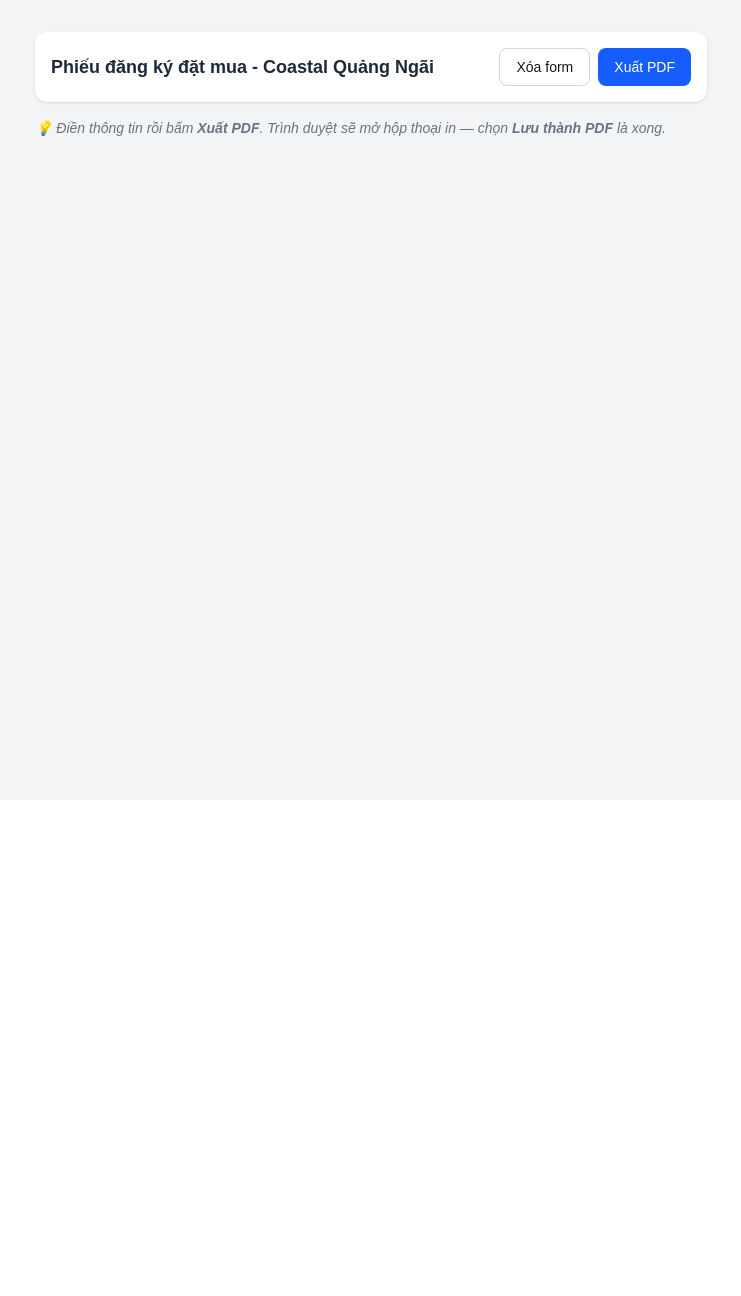
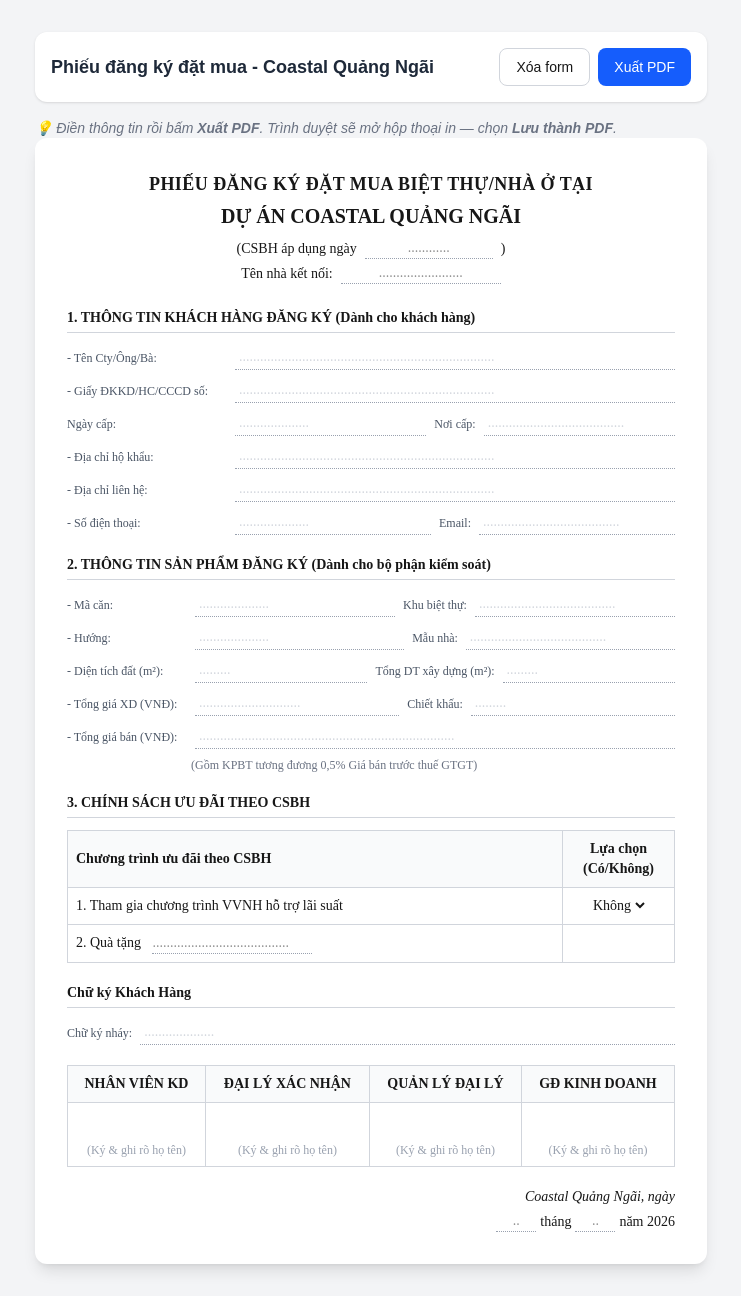
Before and after one commit to nguyenlebao02/bieumau-hcoastal, a Next.js app: page / in a window 1280 px wide. Shown: the whole page, without its empty margins (269-1010 px from the left). Before the commit the page ends 800 px from the top, so only its background shows below. Built offline with nearby package versions, Linux system fonts and the light colour scheme.

Commit message:
fix: restore editable form + print view
- Screen: editable inputs with no-print class
- Print: read-only filled values with print-only class
- window.print() for PDF export

```diff
--- a/src/app/page.tsx
+++ b/src/app/page.tsx
@@ -3,30 +3,12 @@
 import { useState, useRef } from "react";
 
 interface FormData {
-  csbhDate: string;
-  tenNhaKetNoi: string;
-  tenKhachHang: string;
-  giayToSo: string;
-  ngayCap: string;
-  noiCap: string;
-  diaChiHoKhau: string;
-  diaChiLienHe: string;
-  soDienThoai: string;
-  email: string;
-  maCan: string;
-  khuBietThu: string;
-  huong: string;
-  mauNha: string;
-  dienTichDat: string;
-  tongDienTichXayDung: string;
-  tongGiaXayDung: string;
-  chietKhau: string;
-  tongGiaBan: string;
-  vvnhLaiSuat: string;
-  quaTang: string;
-  chuKyNhay: string;
-  ngayKy: string;
-  thangKy: string;
+  csbhDate: string; tenNhaKetNoi: string; tenKhachHang: string; giayToSo: string;
+  ngayCap: string; noiCap: string; diaChiHoKhau: string; diaChiLienHe: string;
+  soDienThoai: string; email: string; maCan: string; khuBietThu: string; huong: string;
+  mauNha: string; dienTichDat: string; tongDienTichXayDung: string; tongGiaXayDung: string;
+  chietKhau: string; tongGiaBan: string; vvnhLaiSuat: string; quaTang: string;
+  chuKyNhay: string; ngayKy: string; thangKy: string;
 }
 
 const emptyForm: FormData = {
@@ -38,12 +20,14 @@
   chuKyNhay: "", ngayKy: "", thangKy: "",
 };
 
+const inputClass = "w-full border-b border-dotted border-gray-400 bg-transparent px-1 py-0.5 text-sm focus:outline-none focus:border-blue-500 placeholder:text-gray-300";
+const labelClass = "text-xs font-medium text-gray-600 whitespace-nowrap";
+
+const labelPrint = "text-xs font-medium text-gray-600 whitespace-nowrap print:text-black";
 const inputPrint = "border-b border-dotted border-gray-400 bg-transparent px-1 py-0.5 text-sm min-w-[80px] print:text-black print:border-black";
-const labelPrint = "text-xs font-medium text-gray-600 whitespace-nowrap print:text-black";
 
 export default function Home() {
   const [form, setForm] = useState<FormData>(emptyForm);
-  const formRef = useRef<HTMLDivElement>(null);
   const [exporting, setExporting] = useState(false);
 
   const update = (field: keyof FormData, value: string) => {
@@ -51,18 +35,13 @@
   };
 
   const exportPDF = () => {
-    if (!formRef.current) return;
     setExporting(true);
-    window.print();
-    setTimeout(() => setExporting(false), 500);
+    setTimeout(() => { window.print(); setTimeout(() => setExporting(false), 500); }, 100);
   };
 
-  const inputClass = "w-full border-b border-dotted border-gray-400 bg-transparent px-1 py-0.5 text-sm focus:outline-none focus:border-blue-500 placeholder:text-gray-300";
-  const labelClass = "text-xs font-medium text-gray-600 whitespace-nowrap";
-
   return (
-    <div className="min-h-screen bg-gray-100 py-8 px-4">
-      {/* Form */}
+    <div className="min-h-screen bg-gray-100 py-8 px-4 print:bg-white print:py-0 print:px-0">
+      {/* HEADER BAR — hidden when printing */}
       <div className="max-w-2xl mx-auto space-y-4 no-print">
         <div className="bg-white rounded-xl shadow p-4 flex items-center justify-between sticky top-4 z-10">
           <h1 className="text-lg font-bold text-gray-800">Phiếu đăng ký đặt mua - Coastal Quảng Ngãi</h1>
@@ -74,12 +53,94 @@
           </div>
         </div>
         <p className="text-sm text-gray-500 italic">
-          💡 Điền thông tin rồi bấm <strong>Xuất PDF</strong>. Trình duyệt sẽ mở hộp thoại in — chọn <strong>Lưu thành PDF</strong> là xong.
+          💡 Điền thông tin rồi bấm <strong>Xuất PDF</strong>. Trình duyệt sẽ mở hộp thoại in — chọn <strong>Lưu thành PDF</strong>.
         </p>
       </div>
 
-      {/* PRINT VIEW — shown only when printing */}
-      <div ref={formRef} className="max-w-2xl mx-auto bg-white p-8 print-only" style={{ fontFamily: "Times New Roman, serif" }}>
+      {/* ========== SCREEN FORM (editable) — hidden when printing ========== */}
+      <div className="max-w-2xl mx-auto bg-white rounded-xl shadow-lg p-8 no-print" style={{ fontFamily: "Times New Roman, serif" }}>
+        <div className="text-center mb-6">
+          <h2 className="text-lg font-bold uppercase tracking-wide">Phiếu đăng ký đặt mua biệt thự/nhà ở tại</h2>
+          <h2 className="text-xl font-bold uppercase mt-1">Dự án Coastal Quảng Ngãi</h2>
+          <div className="flex justify-center items-center gap-2 mt-2 text-sm">
+            <span>(CSBH áp dụng ngày</span>
+            <input className="border-b border-dotted border-gray-400 w-32 text-center bg-transparent" value={form.csbhDate} onChange={(e) => update("csbhDate", e.target.value)} placeholder="............" />
+            <span>)</span>
+          </div>
+          <div className="flex justify-center items-center gap-2 mt-1 text-sm">
+            <span>Tên nhà kết nối:</span>
+            <input className="border-b border-dotted border-gray-400 w-40 text-center bg-transparent" value={form.tenNhaKetNoi} onChange={(e) => update("tenNhaKetNoi", e.target.value)} placeholder="........................" />
+          </div>
+        </div>
+
+        {/* SECTION 1 */}
+        <div className="mb-5">
+          <h3 className="text-sm font-bold mb-3 border-b border-gray-300 pb-1">1. THÔNG TIN KHÁCH HÀNG ĐĂNG KÝ (Dành cho khách hàng)</h3>
+          <div className="space-y-2 text-sm">
+            <div className="flex items-center gap-2"><span className={labelClass + " min-w-[160px]"}>- Tên Cty/Ông/Bà:</span><input className={inputClass} value={form.tenKhachHang} onChange={(e) => update("tenKhachHang", e.target.value)} placeholder="........................................................................." /></div>
+            <div className="flex items-center gap-2"><span className={labelClass + " min-w-[160px]"}>- Giấy ĐKKD/HC/CCCD số:</span><input className={inputClass} value={form.giayToSo} onChange={(e) => update("giayToSo", e.target.value)} placeholder="........................................................................." /></div>
+            <div className="flex items-center gap-2"><span className={labelClass + " min-w-[160px]"}>Ngày cấp:</span><input className={inputClass + " w-40"} value={form.ngayCap} onChange={(e) => update("ngayCap", e.target.value)} placeholder="...................." /><span className={labelClass}>Nơi cấp:</span><input className={inputClass} value={form.noiCap} onChange={(e) => update("noiCap", e.target.value)} placeholder="......................................." /></div>
+            <div className="flex items-center gap-2"><span className={labelClass + " min-w-[160px]"}>- Địa chỉ hộ khẩu:</span><input className={inputClass} value={form.diaChiHoKhau} onChange={(e) => update("diaChiHoKhau", e.target.value)} placeholder="........................................................................." /></div>
+            <div className="flex items-center gap-2"><span className={labelClass + " min-w-[160px]"}>- Địa chỉ liên hệ:</span><input className={inputClass} value={form.diaChiLienHe} onChange={(e) => update("diaChiLienHe", e.target.value)} placeholder="........................................................................." /></div>
+            <div className="flex items-center gap-2"><span className={labelClass + " min-w-[160px]"}>- Số điện thoại:</span><input className={inputClass + " w-44"} value={form.soDienThoai} onChange={(e) => update("soDienThoai", e.target.value)} placeholder="...................." /><span className={labelClass}>Email:</span><input className={inputClass} value={form.email} onChange={(e) => update("email", e.target.value)} placeholder="......................................." /></div>
+          </div>
+        </div>
+
+        {/* SECTION 2 */}
+        <div className="mb-5">
+          <h3 className="text-sm font-bold mb-3 border-b border-gray-300 pb-1">2. THÔNG TIN SẢN PHẨM ĐĂNG KÝ (Dành cho bộ phận kiểm soát)</h3>
+          <div className="space-y-2 text-sm">
+            <div className="flex items-center gap-2"><span className={labelClass + " min-w-[120px]"}>- Mã căn:</span><input className={inputClass + " w-40"} value={form.maCan} onChange={(e) => update("maCan", e.target.value)} placeholder="...................." /><span className={labelClass}>Khu biệt thự:</span><input className={inputClass} value={form.khuBietThu} onChange={(e) => update("khuBietThu", e.target.value)} placeholder="......................................." /></div>
+            <div className="flex items-center gap-2"><span className={labelClass + " min-w-[120px]"}>- Hướng:</span><input className={inputClass + " w-40"} value={form.huong} onChange={(e) => update("huong", e.target.value)} placeholder="...................." /><span className={labelClass}>Mẫu nhà:</span><input className={inputClass} value={form.mauNha} onChange={(e) => update("mauNha", e.target.value)} placeholder="......................................." /></div>
+            <div className="flex items-center gap-2"><span className={labelClass + " min-w-[120px]"}>- Diện tích đất (m²):</span><input className={inputClass + " w-28"} value={form.dienTichDat} onChange={(e) => update("dienTichDat", e.target.value)} placeholder="........." /><span className={labelClass}>Tổng DT xây dựng (m²):</span><input className={inputClass + " w-28"} value={form.tongDienTichXayDung} onChange={(e) => update("tongDienTichXayDung", e.target.value)} placeholder="........." /></div>
+            <div className="flex items-center gap-2"><span className={labelClass + " min-w-[120px]"}>- Tổng giá XD (VNĐ):</span><input className={inputClass + " w-44"} value={form.tongGiaXayDung} onChange={(e) => update("tongGiaXayDung", e.target.value)} placeholder="............................." /><span className={labelClass}>Chiết khấu:</span><input className={inputClass + " w-28"} value={form.chietKhau} onChange={(e) => update("chietKhau", e.target.value)} placeholder="........." /></div>
+            <div className="flex items-center gap-2"><span className={labelClass + " min-w-[120px]"}>- Tổng giá bán (VNĐ):</span><input className={inputClass} value={form.tongGiaBan} onChange={(e) => update("tongGiaBan", e.target.value)} placeholder="........................................................................." /></div>
+            <p className="text-xs text-gray-500 ml-[124px]">(Gồm KPBT tương đương 0,5% Giá bán trước thuế GTGT)</p>
+          </div>
+        </div>
+
+        {/* SECTION 3 */}
+        <div className="mb-5">
+          <h3 className="text-sm font-bold mb-3 border-b border-gray-300 pb-1">3. CHÍNH SÁCH ƯU ĐÃI THEO CSBH</h3>
+          <table className="w-full text-sm border border-gray-300">
+            <thead><tr className="bg-gray-50"><th className="border border-gray-300 p-2 text-left">Chương trình ưu đãi theo CSBH</th><th className="border border-gray-300 p-2 text-center w-28">Lựa chọn (Có/Không)</th></tr></thead>
+            <tbody>
+              <tr><td className="border border-gray-300 p-2">1. Tham gia chương trình VVNH hỗ trợ lãi suất</td><td className="border border-gray-300 p-2 text-center"><select className="bg-transparent text-sm" value={form.vvnhLaiSuat} onChange={(e) => update("vvnhLaiSuat", e.target.value)}><option>Không</option><option>Có</option></select></td></tr>
+              <tr><td className="border border-gray-300 p-2">2. Quà tặng <input className="border-b border-dotted border-gray-400 w-40 ml-2 bg-transparent" value={form.quaTang} onChange={(e) => update("quaTang", e.target.value)} placeholder="......................................." /></td><td className="border border-gray-300 p-2"></td></tr>
+            </tbody>
+          </table>
+        </div>
+
+        {/* SIGNATURE */}
+        <div className="mb-5">
+          <h3 className="text-sm font-bold mb-3 border-b border-gray-300 pb-1">Chữ ký Khách Hàng</h3>
+          <div className="text-sm space-y-2">
+            <div className="flex items-center gap-2"><span className={labelClass}>Chữ ký nháy:</span><input className={inputClass + " w-40"} value={form.chuKyNhay} onChange={(e) => update("chuKyNhay", e.target.value)} placeholder="...................." /></div>
+          </div>
+        </div>
+
+        {/* APPROVAL TABLE */}
+        <table className="w-full text-sm border border-gray-300 mb-5">
+          <thead><tr className="bg-gray-50"><th className="border border-gray-300 p-2 text-center">NHÂN VIÊN KD</th><th className="border border-gray-300 p-2 text-center">ĐẠI LÝ XÁC NHẬN</th><th className="border border-gray-300 p-2 text-center">QUẢN LÝ ĐẠI LÝ</th><th className="border border-gray-300 p-2 text-center">GĐ KINH DOANH</th></tr></thead>
+          <tbody><tr>{[0,1,2,3].map(i => <td key={i} className="border border-gray-300 p-2 h-16 align-bottom text-center text-xs text-gray-400">(Ký & ghi rõ họ tên)</td>)}</tr></tbody>
+        </table>
+
+        {/* DATE */}
+        <div className="flex justify-end text-sm">
+          <div className="text-right">
+            <p className="italic">Coastal Quảng Ngãi, ngày</p>
+            <div className="flex items-center gap-1 justify-end mt-1">
+              <input className="border-b border-dotted border-gray-400 w-10 text-center bg-transparent" value={form.ngayKy} onChange={(e) => update("ngayKy", e.target.value)} placeholder=".." />
+              <span>tháng</span>
+              <input className="border-b border-dotted border-gray-400 w-10 text-center bg-transparent" value={form.thangKy} onChange={(e) => update("thangKy", e.target.value)} placeholder=".." />
+              <span>năm 2026</span>
+            </div>
+          </div>
+        </div>
+      </div>
+
+      {/* ========== PRINT VIEW (read-only, filled values) — only shown when printing ========== */}
+      <div className="max-w-2xl mx-auto bg-white p-8 print-only" style={{ fontFamily: "Times New Roman, serif" }}>
         <div className="text-center mb-6">
           <h2 className="text-lg font-bold uppercase tracking-wide">Phiếu đăng ký đặt mua biệt thự/nhà ở tại</h2>
           <h2 className="text-xl font-bold uppercase mt-1">Dự án Coastal Quảng Ngãi</h2>
@@ -94,7 +155,6 @@
           </div>
         </div>
 
-        {/* SECTION 1 */}
         <div className="mb-5">
           <h3 className="text-sm font-bold mb-3 border-b border-gray-300 pb-1">1. THÔNG TIN KHÁCH HÀNG ĐĂNG KÝ (Dành cho khách hàng)</h3>
           <div className="space-y-2 text-sm">
@@ -107,7 +167,6 @@
           </div>
         </div>
 
-        {/* SECTION 2 */}
         <div className="mb-5">
           <h3 className="text-sm font-bold mb-3 border-b border-gray-300 pb-1">2. THÔNG TIN SẢN PHẨM ĐĂNG KÝ (Dành cho bộ phận kiểm soát)</h3>
           <div className="space-y-2 text-sm">
@@ -120,7 +179,6 @@
           </div>
         </div>
 
-        {/* SECTION 3 */}
         <div className="mb-5">
           <h3 className="text-sm font-bold mb-3 border-b border-gray-300 pb-1">3. CHÍNH SÁCH ƯU ĐÃI THEO CSBH</h3>
           <table className="w-full text-sm border border-gray-300">
@@ -132,7 +190,6 @@
           </table>
         </div>
 
-        {/* SIGNATURE */}
         <div className="mb-5">
           <h3 className="text-sm font-bold mb-3 border-b border-gray-300 pb-1">Chữ ký Khách Hàng</h3>
           <div className="text-sm space-y-2">
@@ -140,13 +197,11 @@
           </div>
         </div>
 
-        {/* APPROVAL TABLE */}
         <table className="w-full text-sm border border-gray-300 mb-5">
           <thead><tr className="bg-gray-50 print:bg-gray-100"><th className="border border-gray-300 p-2 text-center">NHÂN VIÊN KD</th><th className="border border-gray-300 p-2 text-center">ĐẠI LÝ XÁC NHẬN</th><th className="border border-gray-300 p-2 text-center">QUẢN LÝ ĐẠI LÝ</th><th className="border border-gray-300 p-2 text-center">GĐ KINH DOANH</th></tr></thead>
           <tbody><tr>{[0,1,2,3].map(i => <td key={i} className="border border-gray-300 p-2 h-16 align-bottom text-center text-xs text-gray-400 print:text-gray-500">(Ký & ghi rõ họ tên)</td>)}</tr></tbody>
         </table>
 
-        {/* DATE */}
         <div className="flex justify-end text-sm">
           <div className="text-right">
             <p className="italic">Coastal Quảng Ngãi, ngày</p>
```
